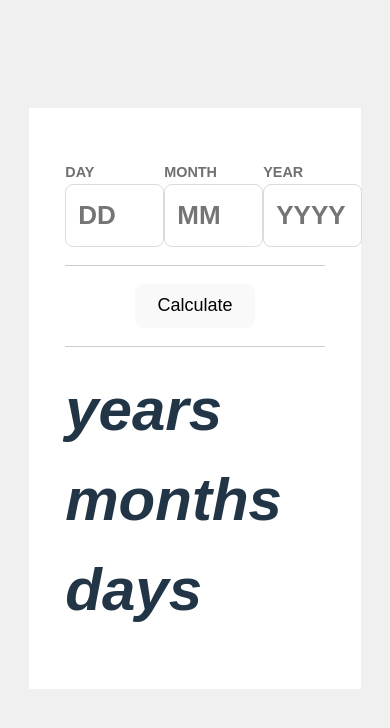
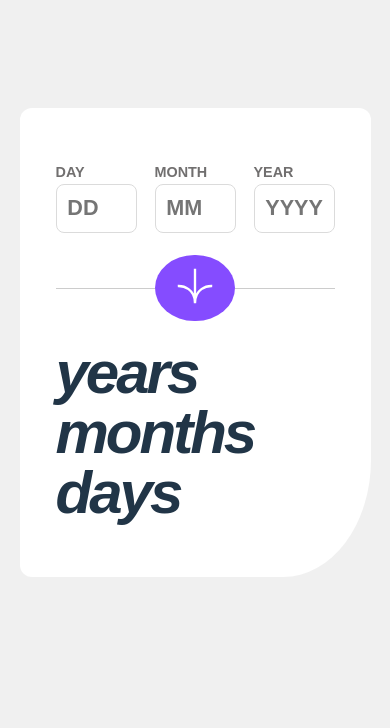
Before and after one commit to isaaxh/age-calculator, a React (Vite) app: page / in a window 390 px wide. Shown: the top 728 px of the page. Built offline with nearby package versions, Linux system fonts and the light colour scheme; a web font is replaced by a local one.

Commit message:
fix: make input width responsive

```diff
--- a/src/App.css
+++ b/src/App.css
@@ -43,6 +43,7 @@ body {
 hr {
   display: block;
   height: 1px;
+  width: 100%;
   border: 0;
   border-top: 1px solid #ccc;
   margin: 1em 0;
@@ -64,18 +65,21 @@ hr {
   background-color: var(--clr-neutral-white);
   display: inline-block;
   margin-top: 6rem;
-  width: min(85%, 400px);
-  /* height: 30rem; */
+  width: min(90%, 450px);
   padding: 3rem 2rem;
+  border-radius: 12px 12px 25% 12px;
+  overflow: hidden;
 }
+
 
 .input-section {
   display: flex;
   justify-content: space-between;
   text-align: left;
+  gap: 1rem;
 }
 
-.input {
+.input-container {
   display: flex;
   flex-direction: column;
 }
@@ -87,10 +91,10 @@ label {
 }
 
 input {
-  width: max(5.5rem);
-  height: max(3.5rem);
-  padding: 12px;
-  font-size: 26px;
+  width: 100%;
+  max-height: 3rem;
+  padding: .6rem;
+  font-size: 1.2em;
   font-family: inherit;
   font-weight: var(--fw-2);
   border-radius: var(--border-radius);
@@ -121,6 +125,7 @@ input[type=number] {
 
 .output-section {
   text-align: left;
+  line-height: 1;
 }
 
 .output {
@@ -128,9 +133,32 @@ input[type=number] {
   font-family: var(--ff-poppins);
   font-weight: var(--fw-3);
   font-style: var(--f-style);
+  letter-spacing: -3px;
 }
 
 .output-value {
   color: var(--clr-primary-purple);
+}
 
+.btn-container {
+  display: flex;
+  justify-content: center;
+  align-items: center;
+  margin: 1.2rem 0;
 }
+
+.btn-calc {
+  background-color: var(--clr-primary-purple);
+  border-radius: 50%;
+  border: none;
+}
+
+.btn-calc:hover {
+  background-color: var(--clr-neutral-off-black);
+}
+
+@media (max-width: var(--screen-mobile)) {
+  .hr-2 {
+    display: none;
+  }
+}
--- a/src/App.tsx
+++ b/src/App.tsx
@@ -33,14 +33,21 @@ function App() {
       }
 
       if (dayDiff < 0) {
+        monthDiff =  monthDiff - 1;
         dayDiff += new Date(
           endDate.getFullYear(),
           endDate.getMonth(),
           0
-        ).getDate();
+          ).getDate();
       }
     }
 
+    if (dayDiff < 0) {
+      monthDiff--;
+      let days = 30 + dayDiff;
+      console.log(days);
+
+    }
 
     return { years: yearDiff, months: monthDiff, days: dayDiff };
   }
@@ -122,7 +129,7 @@ function App() {
     <div className="background">
       <form className="card" onSubmit={handleFormSubmit}>
         <div className="input-section">
-          <div className="day input">
+          <div className="day input-container">
             <label className="" htmlFor="day">DAY</label>
             <input
               type="number"
@@ -133,7 +140,7 @@ function App() {
             />
             <p className="error">{errorDay}</p>
           </div>
-          <div className="month input">
+          <div className="month input-container">
             <label htmlFor="month">MONTH</label>
             <input
               type="number"
@@ -143,7 +150,7 @@ function App() {
               />
               <p className="error">{errorMonth}</p>
           </div>
-          <div className="year input">
+          <div className="year input-container">
             <label htmlFor="year">YEAR</label>
             <input
               type="number"
@@ -154,9 +161,13 @@ function App() {
               <p className="error">{errorYear}</p>
           </div>
         </div>
-        <hr />
-        <button>Calculate</button>
-        <hr />
+        <div className='btn-container'>
+          <hr />
+          <button className='btn-calc'>
+            <svg xmlns="http://www.w3.org/2000/svg" width="36" height="40" viewBox="0 0 46 44"><g fill="none" stroke="#FFF" strokeWidth="3"><path d="M1 22.019C8.333 21.686 23 25.616 23 44M23 44V0M45 22.019C37.667 21.686 23 25.616 23 44"/></g></svg>
+          </button>
+          <hr className='hr-2' />
+        </div>
         <div className="output-section">
           <div className="output"><span className='year output-value'>{user?.years}</span> years</div>
           <div className="output"><span className='month output-value'>{user?.months}</span> months</div>
```
